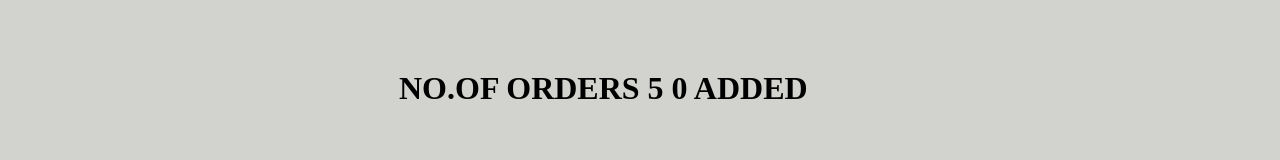
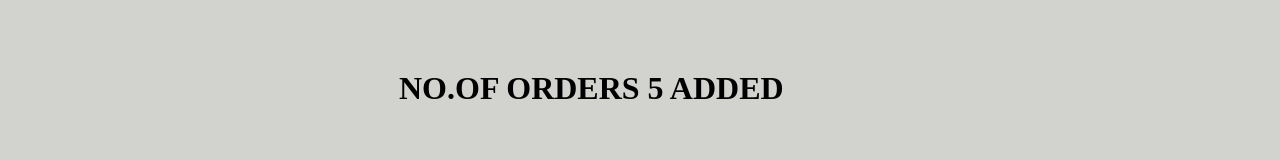
Before and after one commit to Anushka-singh-ui/first-exp, a plain HTML site: page amazon.html in a window 1280 px wide. Shown: the part 477-637 px from the top of the page. Drawn offline with Linux system fonts and the light colour scheme.

Commit message:
changes in miniweb

```diff
--- a/amazon.html
+++ b/amazon.html
@@ -12,7 +12,7 @@
 
             <div class="ama-header">...MINI WEB...</div>
             <div class="buttons">
-                <button class="b1" onclick="items = items+1;
+                <button class="b1" onclick="items = items + 1;
                 document.querySelector('#text').
                 innertext = `NO.OF ORDERS ${items}  ADDED`;
                 ">ADD TO BUCKET</button>
@@ -29,8 +29,9 @@
         </header>
     </main>
     <script>
-        let items = 5;
-        document.querySelector('#text').innerText = `NO.OF ORDERS ${items} 0 ADDED`;
+        let items = 5 ;
+        document.querySelector('#text').
+        innerText = `NO.OF ORDERS ${items}  ADDED`;
     </script>
 </body>
 </html>
```
